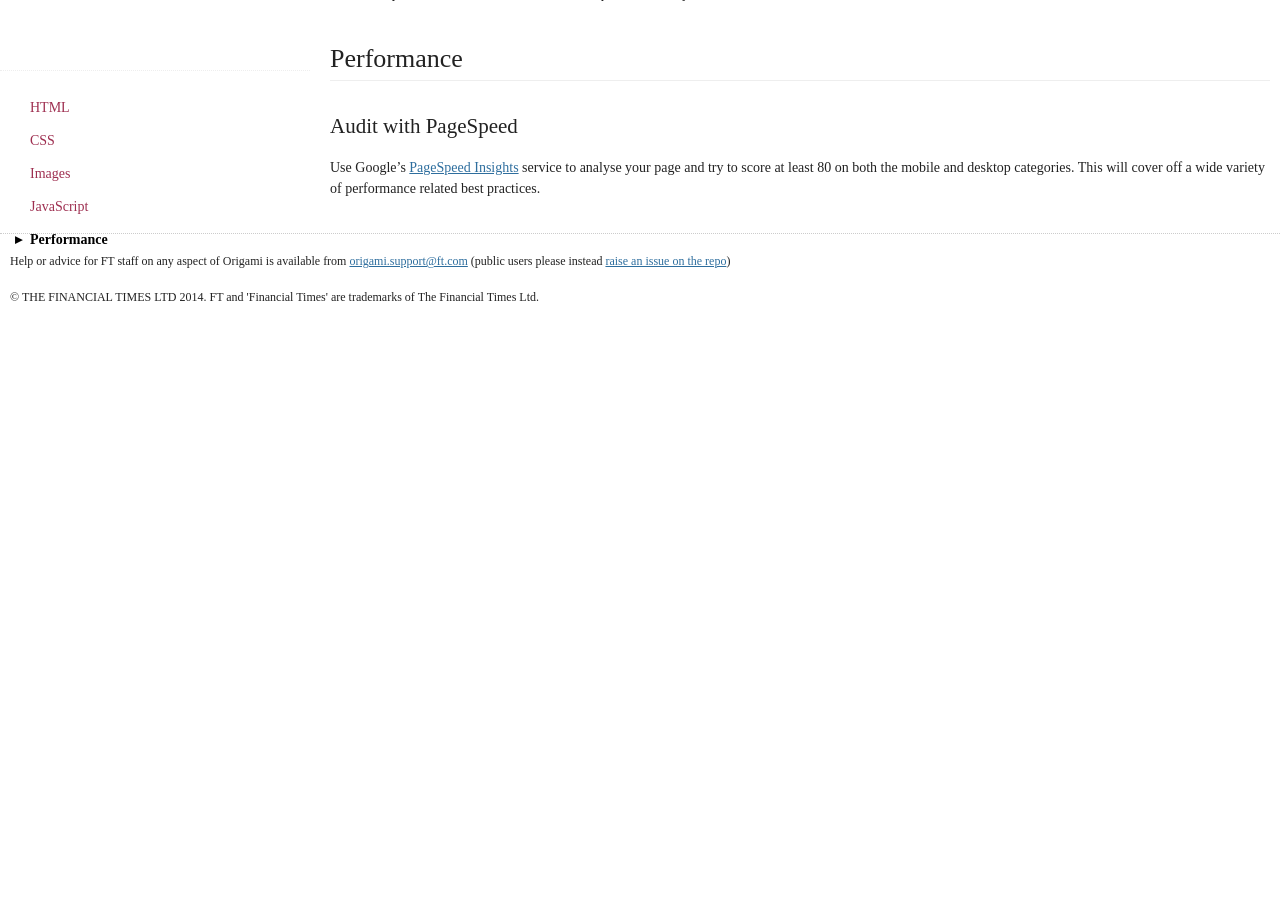
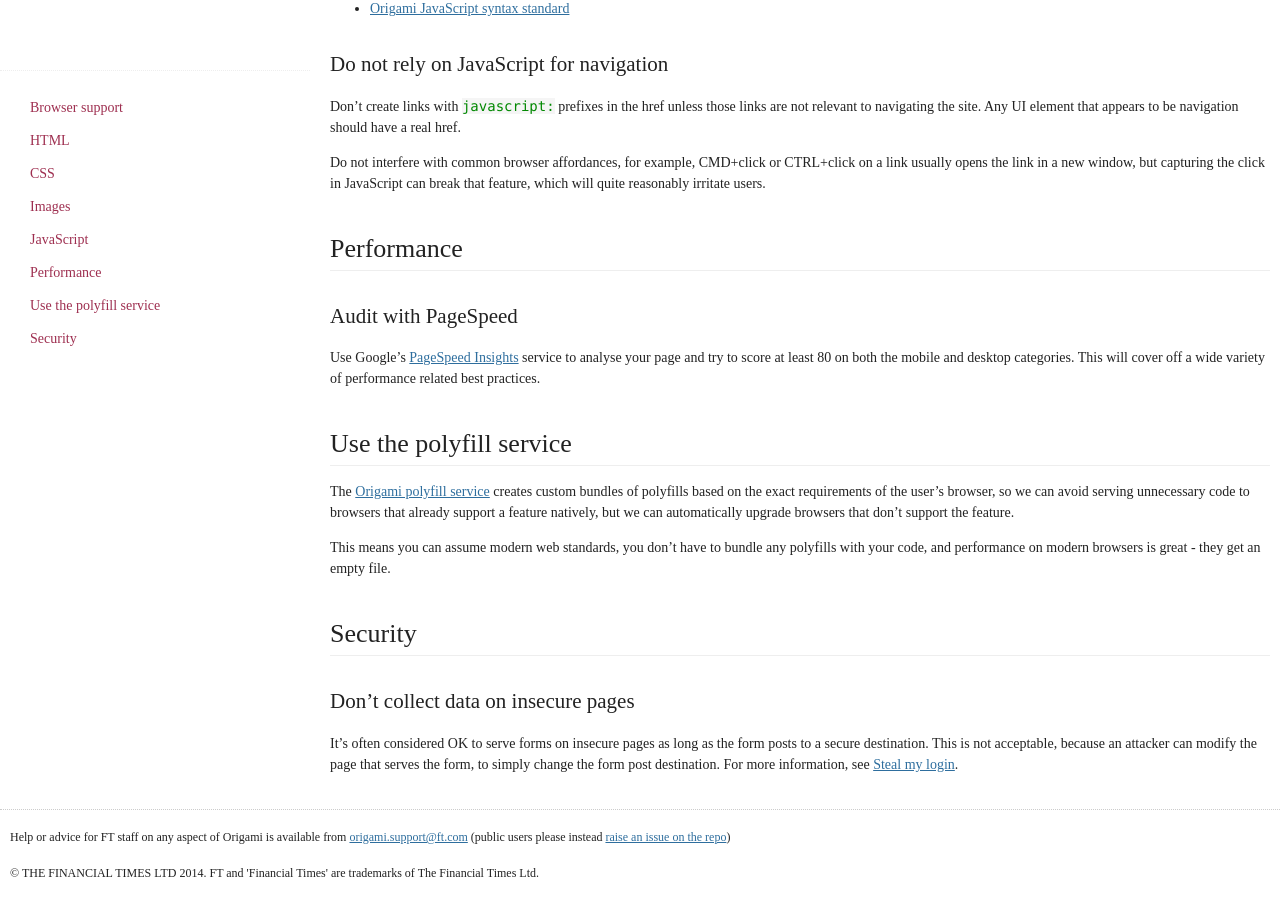
Before and after one commit to Financial-Times/ft-origami, a Jekyll site: the page built from docs/developer-guide/general-best-practices.md, in a window 1280 px wide and 900 px high, scrolled down 3259 px. Built offline with Jekyll 4.4.1, drawn with Linux system fonts in a browser that asks for light colours; some web fonts are replaced; comment, search, counter and statistics services are not loaded; before the commit the page ends 3583 px from its top, so only the background shows below that; some of the changed text lies outside the part shown.

Commit message:
Added browser support, security and polyfill advice

```diff
--- a/docs/developer-guide/general-best-practices.md
+++ b/docs/developer-guide/general-best-practices.md
@@ -10,6 +10,14 @@ permalink: /docs/developer-guide/general-best-practices/
 Origami requires a high standard of developers who make components for use by others, but many of these same rules are just good practices for anyone that builds websites using the web technologies of HTML, CSS and JavaScript.  If you are building an FT site, please use the following checklist for up to date guidance on the best practies you should be following in your web development.
 
 In addition to the rules below, the [Google Web Fundamentals documentation](https://developers.google.com/web/fundamentals) is a good resource for developing best practices.
+
+##Browser support
+
+Conform to the [FT Browser support standard](https://docs.google.com/a/ft.com/document/d/1dX92MPm9ZNY2jqFidWf_E6V4S6pLkydjcPmk5F989YI/edit).  In principle this means that your site will:
+
+* Choose a sensible boundary level between core and enhanced experience
+* Not load JavaScript when in core experience
+* Present a consistent, functional and high quality experience to users in both core and enhanced experience
 
 
 ##HTML
@@ -151,4 +159,15 @@ Do not interfere with common browser affordances, for example, CMD+click or CTRL
 
 Use Google's [PageSpeed Insights](http://developers.google.com/speed/pagespeed/insights) service to analyse your page and try to score at least 80 on both the mobile and desktop categories.  This will cover off a wide variety of performance related best practices.
 
-<!--##Use polyfill service-->
+##Use the polyfill service
+
+The [Origami polyfill service](http://polyfill.webservices.ft.com) creates custom bundles of polyfills based on the exact requirements of the user's browser, so we can avoid serving unnecessary code to browsers that already support a feature natively, but we can automatically upgrade browsers that don't support the feature.
+
+This means you can assume modern web standards, you don't have to bundle any polyfills with your code, and performance on modern browsers is great - they get an empty file.
+
+
+##Security
+
+###Don't collect data on insecure pages
+
+It's often considered OK to serve forms on insecure pages as long as the form posts to a secure destination.  This is not acceptable, because an attacker can modify the page that serves the form, to simply change the form post destination.  For more information, see [Steal my login](http://www.stealmylogin.com/).
```
